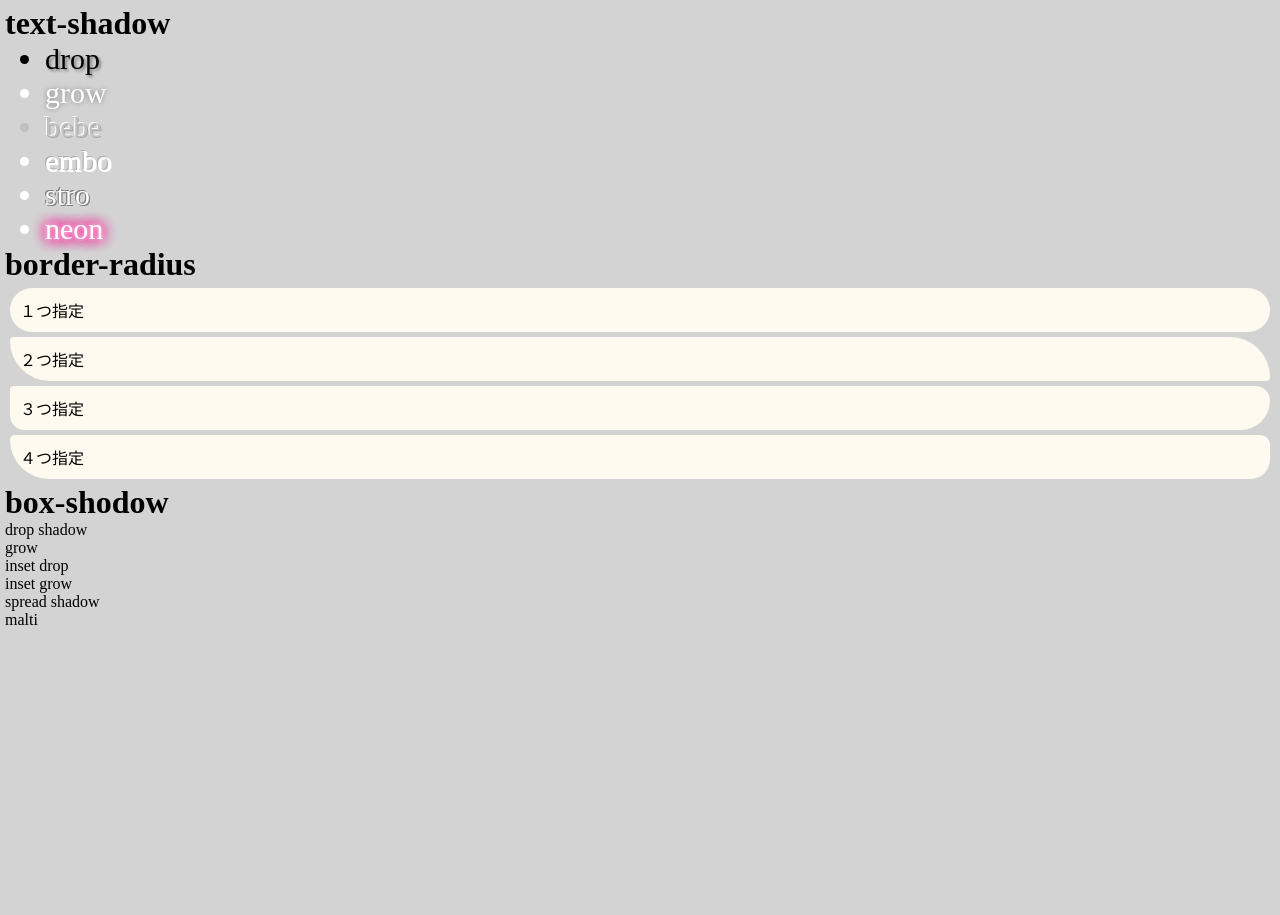
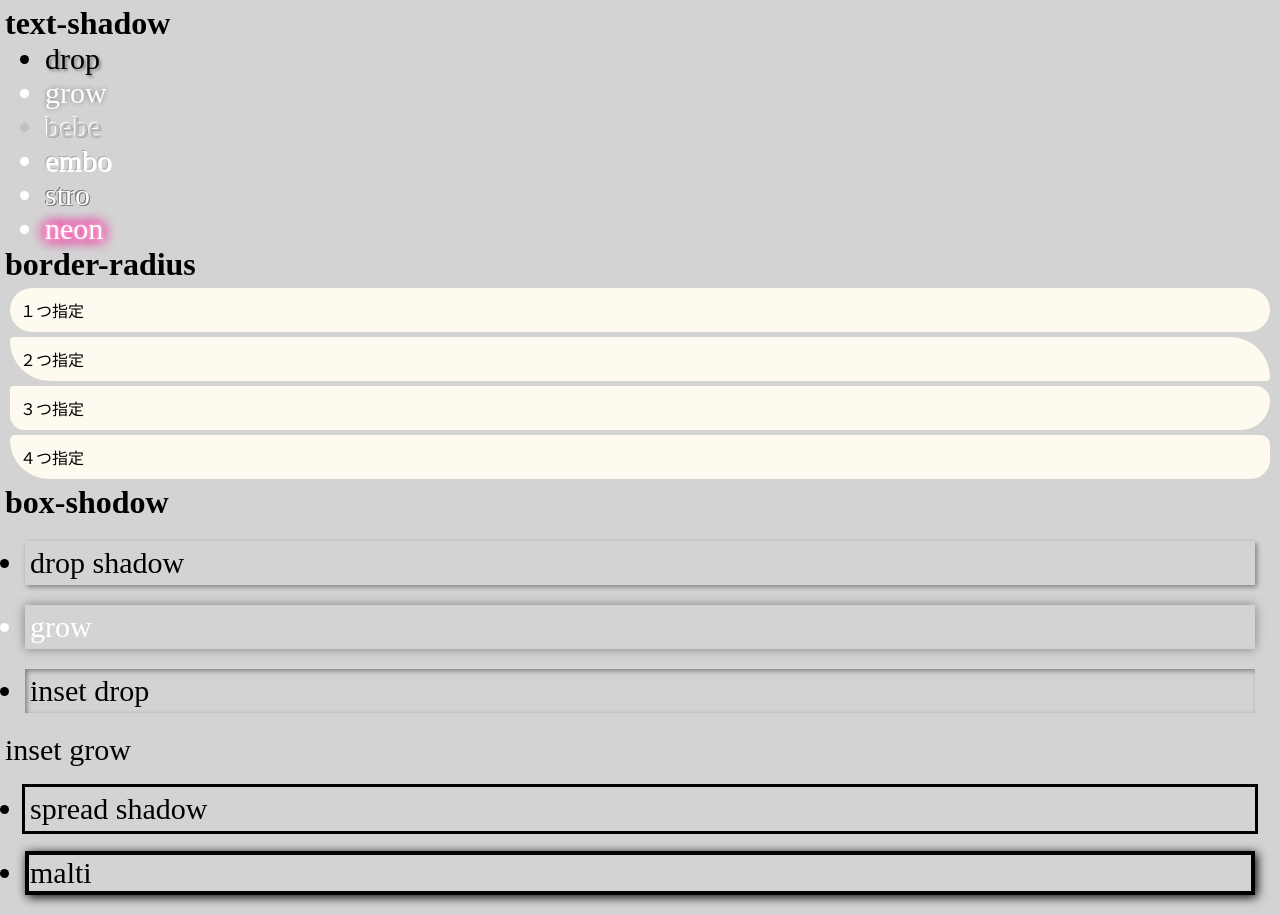
Before and after one commit to alvpia/web1-9, a plain HTML site: page index.html in a window 1280 px wide. Before the commit the page ends 800 px from the top, so only its background shows below. Drawn offline with Linux system fonts and the light colour scheme.

Commit message:
Update cs.css

```diff
--- a/cs.css
+++ b/cs.css
@@ -58,3 +58,13 @@ text-shadow:0px 0px 5px white,
   background-color:floralwhite;
   padding:10px;
   margin:5px;}
+
+#box-shadow{font-size:30px;}
+.box-drop_shadow{box-shadow:2px 2px 5px gray;padding:5px;margin:20px;}
+.box-grow{color:white;
+box-shadow:0px 0px 10px gray;padding: 5px;margin:20px;}
+.box-inset_drop_shadow{box-shadow:2px 2px 5px gray inset; padding:5px;margin:20px;}
+.box-spread_shadow{box-shadow:0px 0px 0px 3px black;padding:5px;margin:20px;}
+.box-multi_shadow{box-shadow:0px 0px 0px lightgray inset,
+  0px 0px 0px 4px black inset,
+  2px 2px 10px 0px black; padding:5px;margin:20px;}
```
